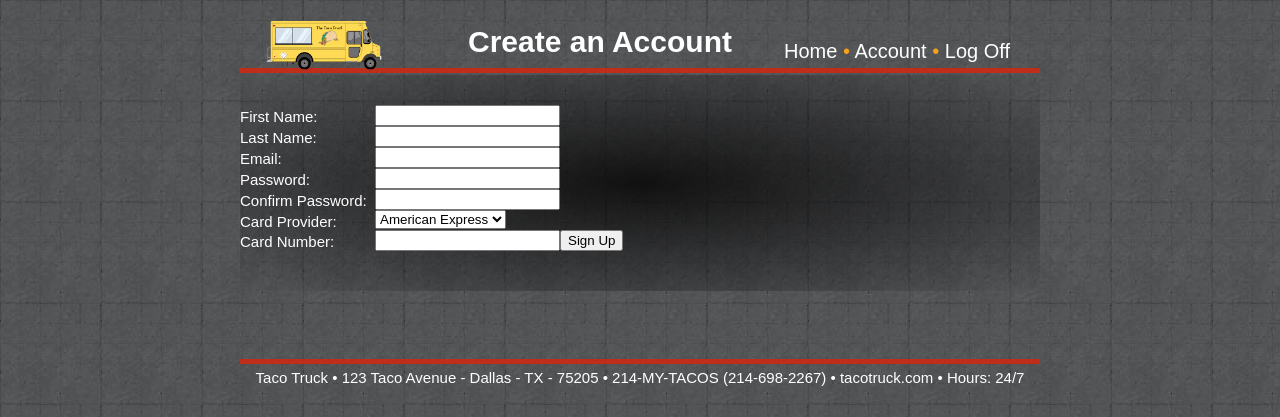
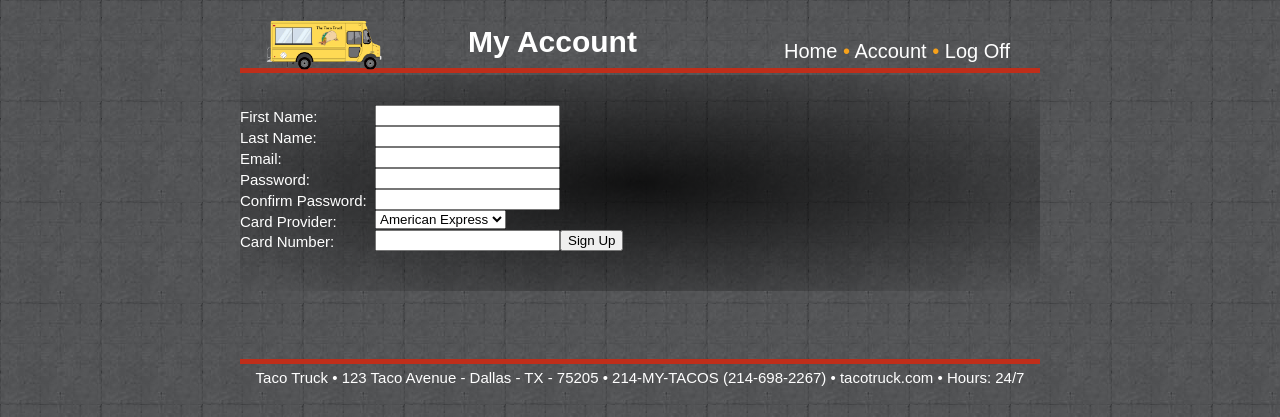
Before and after one commit to ntaylorbishop/TacoTruck, a PHP site: page /account.php in a window 1280 px wide. Shown: the top 417 px of the page. Run offline with PHP 8.4, Linux system fonts and the light colour scheme.

Commit message:
Changed title to "My Account"

```diff
--- a/account.php
+++ b/account.php
@@ -18,7 +18,7 @@
     <div class="divider"></div>
   </div>
 </div>
-<h1 id="title">Create an Account</h1>
+<h1 id="title">My Account</h1>
 <div id="content">
   <form name="payment" action="user.html" method="post" onsubmit="checkRegister(this)">
     <div>
```
